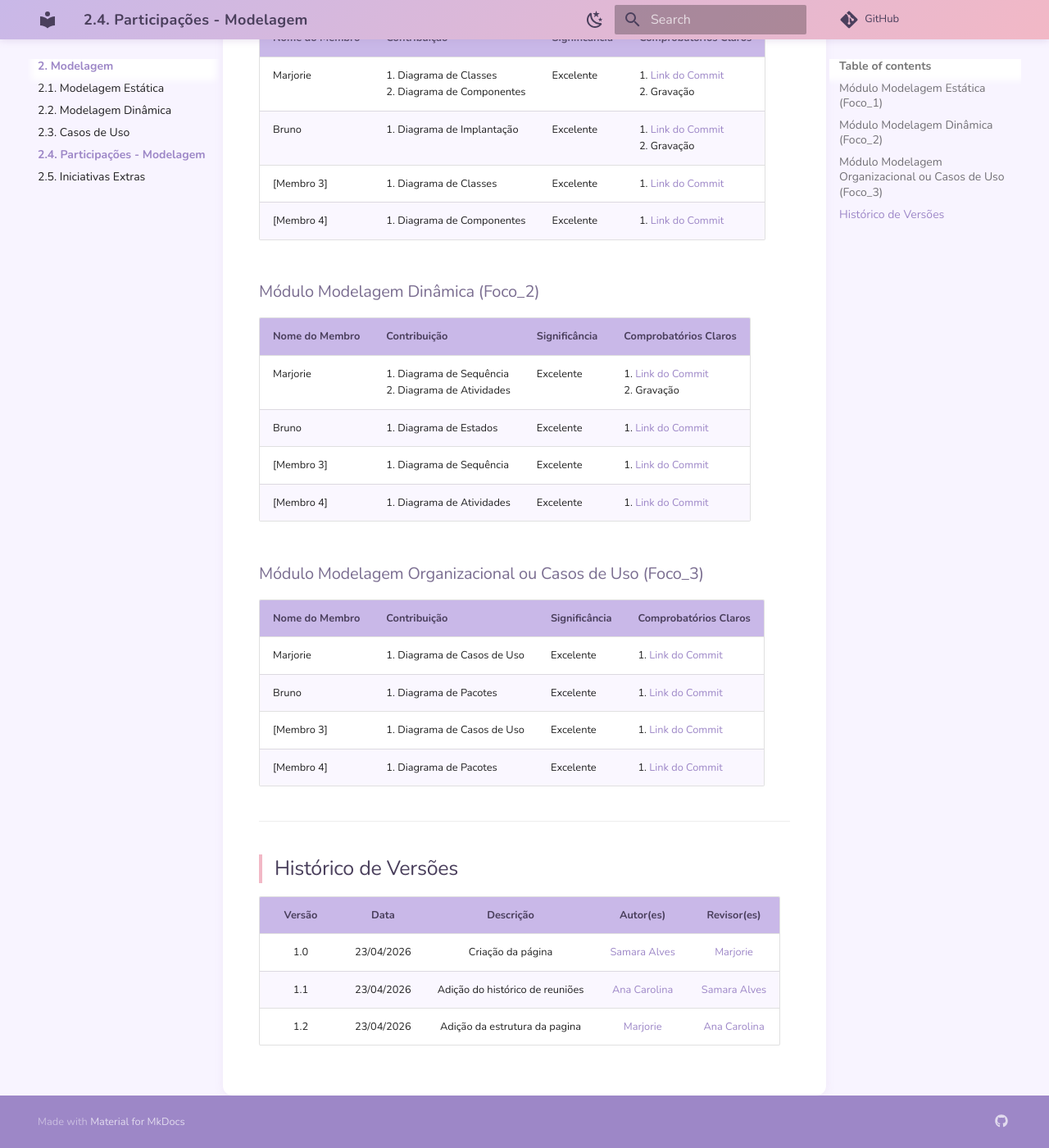
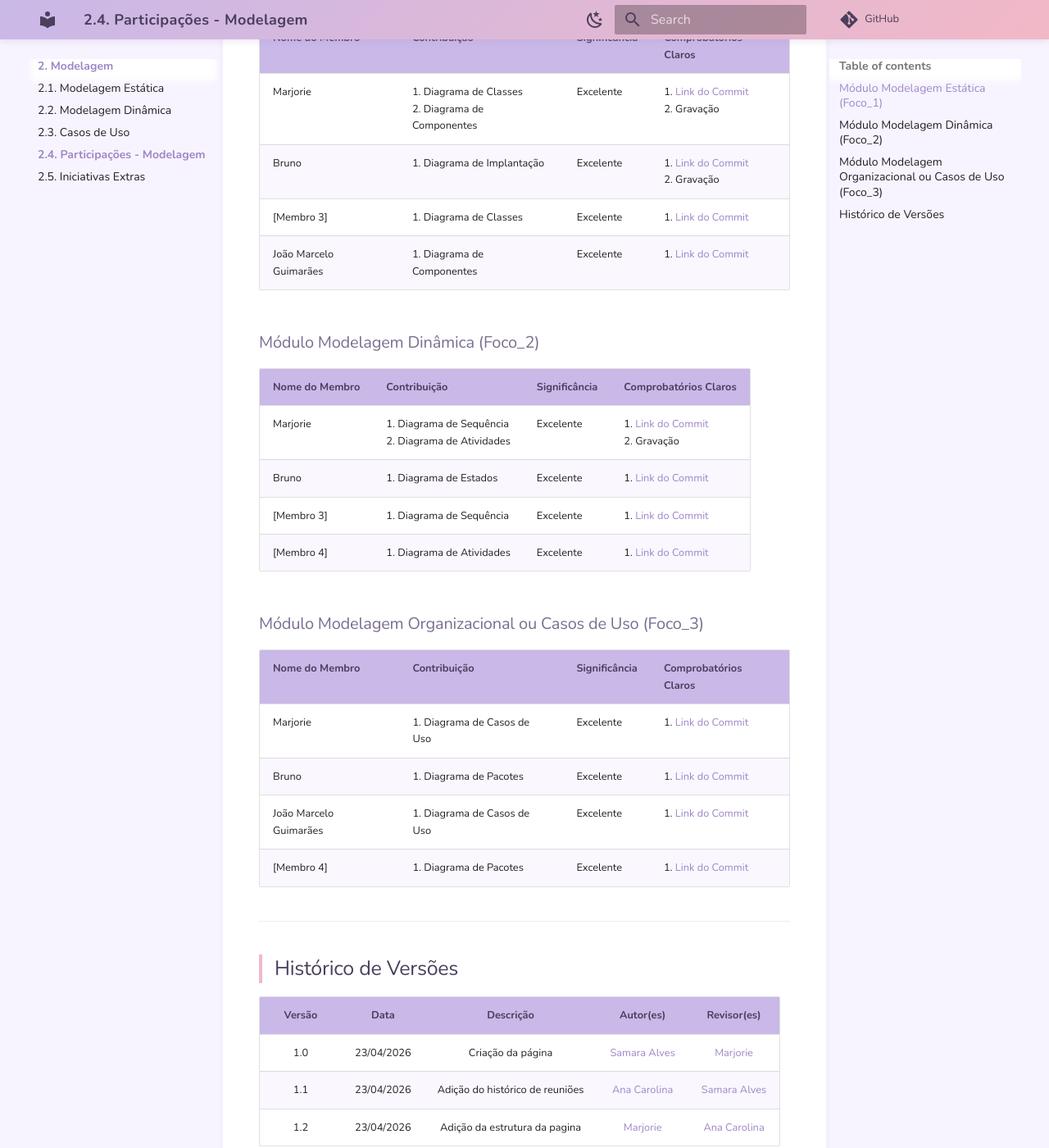
Before and after one commit to UnBArqDsw2026-1-Turma01/2026.1-T01-G08_MinhaTirinha_Entrega_02, an MkDocs documentation site: the page built from docs/Modelagem/2.4.ParticipacoesModelagem.md, in a window 1280 px wide and 1400 px high, scrolled down 365 px. Shown: the whole window at 82% size. Built offline with MkDocs 1.6.1 and Material for MkDocs 9.7.7, drawn with Linux system fonts in a browser that asks for light colours; comment, search, counter and statistics services are not loaded.

Commit message:
Atualiza participacoes de modelagem

```diff
--- a/docs/Modelagem/2.4.ParticipacoesModelagem.md
+++ b/docs/Modelagem/2.4.ParticipacoesModelagem.md
@@ -9,7 +9,7 @@ Breve relato sobre as participações e contribuições de cada membro para a en
 | Marjorie | 1. Diagrama de Classes <br> 2. Diagrama de Componentes | Excelente | 1. [Link do Commit](#) <br> 2. Gravação |
 | Bruno | 1. Diagrama de Implantação | Excelente | 1. [Link do Commit](#) <br> 2. Gravação |
 | [Membro 3] | 1. Diagrama de Classes | Excelente | 1. [Link do Commit](#) |
-| [Membro 4] | 1. Diagrama de Componentes | Excelente | 1. [Link do Commit](#) |
+| João Marcelo Guimarães | 1. Diagrama de Componentes | Excelente | 1. [Link do Commit](#) |
 
 ### Módulo Modelagem Dinâmica (Foco_2)
 
@@ -26,7 +26,7 @@ Breve relato sobre as participações e contribuições de cada membro para a en
 | :--- | :--- | :--- | :--- |
 | Marjorie | 1. Diagrama de Casos de Uso | Excelente | 1. [Link do Commit](#) |
 | Bruno | 1. Diagrama de Pacotes | Excelente | 1. [Link do Commit](#) |
-| [Membro 3] | 1. Diagrama de Casos de Uso | Excelente | 1. [Link do Commit](#) |
+| João Marcelo Guimarães | 1. Diagrama de Casos de Uso | Excelente | 1. [Link do Commit](#) |
 | [Membro 4] | 1. Diagrama de Pacotes | Excelente | 1. [Link do Commit](#) |
 
 ---
```
